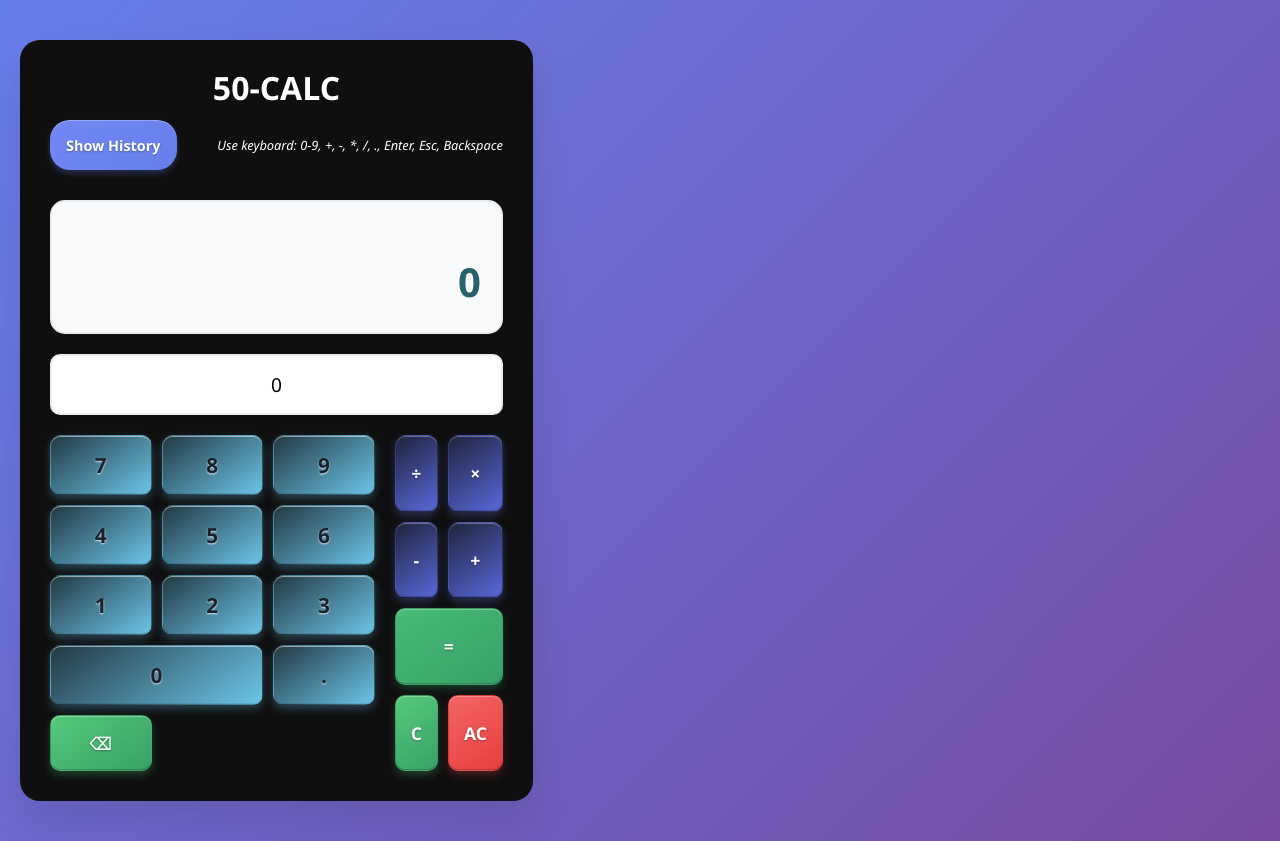
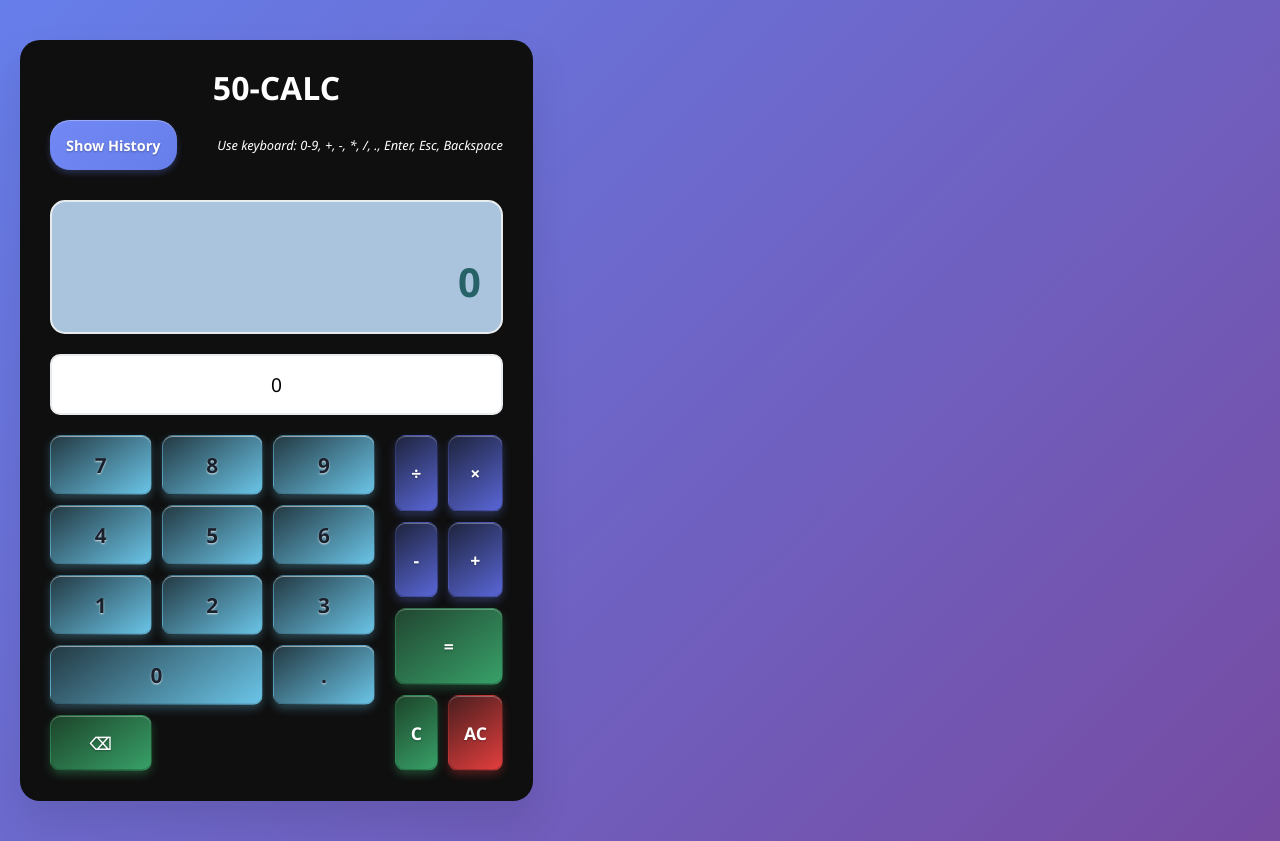
Before and after one commit to marlonmunoz/calculator_project, a React (Vite) app in the folder 50CALC/: page / in a window 1280 px wide. Built offline with nearby package versions, Linux system fonts and the light colour scheme.

Commit message:
display and UI look modified

```diff
--- a/50CALC/src/App.css
+++ b/50CALC/src/App.css
@@ -91,7 +91,7 @@ body {
 }
 
 .display {
-  background: #f8f9fa;
+  background: #abc4de;
   border: 2px solid #e9ecef;
   border-radius: 15px;
   padding: 20px;
@@ -247,7 +247,7 @@ button:active {
 }
 
 .action {
-  background: linear-gradient(145deg, #56c97a, #38a169);
+  background: linear-gradient(145deg, #1c4429, #38a169);
   color: white;
   text-shadow: 0 1px 2px rgba(0,0,0,0.3);
   box-shadow:
@@ -273,7 +273,7 @@ button:active {
 }
 
 .reset {
-  background: linear-gradient(145deg, #f56565, #e53e3e) !important;
+  background: linear-gradient(145deg, #491e1e, #e53e3e) !important;
   text-shadow: 0 1px 2px rgba(0,0,0,0.3);
   box-shadow:
     0 4px 8px rgba(229, 62, 62, 0.3),
@@ -397,7 +397,7 @@ button:active {
 }
 
 .equals {
-  background: linear-gradient(145deg, #48bb78, #38a169) !important;
+  background: linear-gradient(145deg, #214631, #38a169) !important;
   grid-column: span 2;
   text-shadow: 0 1px 2px rgba(0,0,0,0.3);
   box-shadow:
```
